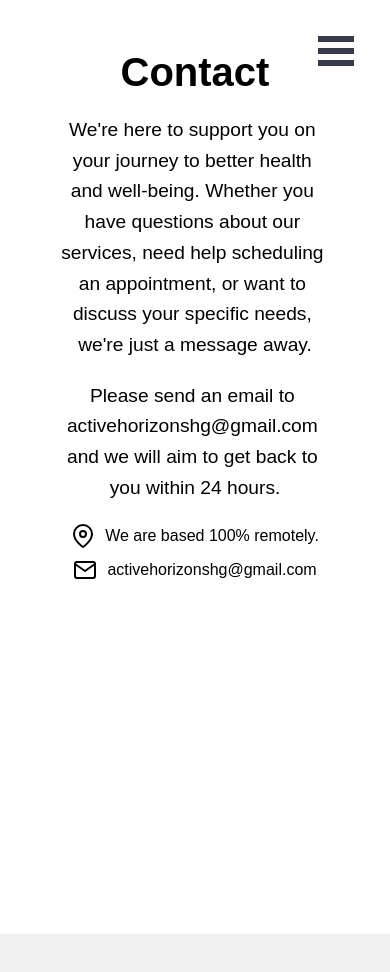
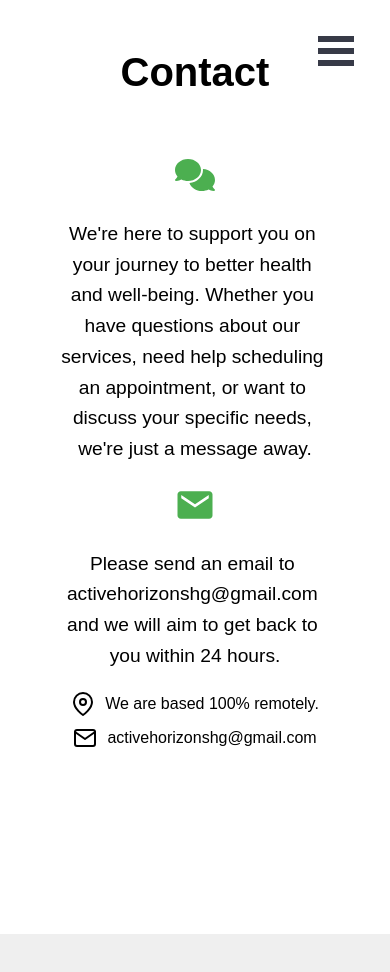
Before and after one commit to justryan55/active-horizons, a React (Vite) app in the folder client/: page /contact in a window 390 px wide. Shown: the top 972 px of the page. Built offline with nearby package versions, Linux system fonts and the light colour scheme.

Commit message:
added responsiveness

```diff
--- a/client/src/components/NavigationBar.tsx
+++ b/client/src/components/NavigationBar.tsx
@@ -11,7 +11,7 @@ const styles = {
     height: "30px",
     right: "36px",
     top: "36px",
-    zIndex: "5000",
+    zIndex: "1100",
   },
 
   bmBurgerBars: {
--- a/client/src/pages/Contact.tsx
+++ b/client/src/pages/Contact.tsx
@@ -1,4 +1,6 @@
 import styled from "styled-components";
+import { FaComments } from "react-icons/fa6";
+import { IoMdMail } from "react-icons/io";
 
 const ContactDivContainer = styled.div`
   height: 100%;
@@ -17,7 +19,7 @@ const ContactDivContainer = styled.div`
 const ContactTitle = styled.div`
   font-size: 2.5rem;
   font-weight: bold;
-  margin-bottom: 20px;
+  margin-bottom: 60px;
 `;
 
 const ContactContent = styled.p`
@@ -26,7 +28,7 @@ const ContactContent = styled.p`
   max-width: 800px;
   font-size: 1.2rem;
   line-height: 1.6;
-  margin: 0 auto 20px;
+  margin: 20px auto 20px;
   width: 80%;
 `;
 
@@ -41,20 +43,34 @@ const IconDivContainer = styled.div`
   }
 `;
 
+const FlexDiv = styled.div`
+  display: flex;
+  flex-direction: row;
+  justify-content: center;
+  flex-wrap: wrap;
+`;
+
 export default function Contact() {
   return (
     <div>
       <ContactDivContainer>
         <ContactTitle>Contact</ContactTitle>
+        <FlexDiv>
+          <div>
+            <FaComments size={40} color="#4caf50" />
+
             <ContactContent>
               We're here to support you on your journey to better health and
-          well-being. Whether you have questions about our services, need help
-          scheduling an appointment, or want to discuss your specific needs,
-          we're just a message away.
+              well-being. Whether you have questions about our services, need
+              help scheduling an appointment, or want to discuss your specific
+              needs, we're just a message away.
             </ContactContent>
+          </div>
+          <div>
+            <IoMdMail size={40} color="#4caf50" />
             <ContactContent>
-          Please send an email to activehorizonshg@gmail.com and we will aim to
-          get back to you within 24 hours.
+              Please send an email to activehorizonshg@gmail.com and we will aim
+              to get back to you within 24 hours.
             </ContactContent>
             <IconDivContainer>
               <img src="/images/map-pin.svg" alt="location" />
@@ -64,6 +80,8 @@ export default function Contact() {
               <img src="/images/mail.svg" alt="email" />
               activehorizonshg@gmail.com
             </IconDivContainer>
+          </div>
+        </FlexDiv>
       </ContactDivContainer>
     </div>
   );
--- a/client/src/pages/Home.tsx
+++ b/client/src/pages/Home.tsx
@@ -13,6 +13,7 @@ const Header = styled.h1`
   color: #333;
   margin-bottom: 20px;
   z-index: 100;
+  text-align: center;
 `;
 
 const Text = styled.h3`
@@ -36,7 +37,7 @@ const ButtonGreen = styled.button`
   text-transform: uppercase;
   box-shadow: 0 4px 6px rgba(0, 0, 0, 0.1);
   transition: background-color 0.3s, transform 0.2s;
-  margin-left: 20px;
+  margin: 10px;
 
   &:hover {
     background-color: #2e7d32;
@@ -64,7 +65,7 @@ const ButtonBlue = styled.button`
   text-transform: uppercase;
   box-shadow: 0 4px 6px rgba(0, 0, 0, 0.1);
   transition: background-color 0.3s, transform 0.2s;
-  margin-left: 20px;
+  margin: 10px;
 
   &:hover {
     background-color: rgb(103, 150, 158);
@@ -79,6 +80,9 @@ const ButtonBlue = styled.button`
 
 const ButtonDiv = styled.div`
   display: flex;
+  justify-content: center;
+  align-items: center;
+  flex-wrap: wrap;
 `;
 
 export default function Home() {
--- a/client/src/pages/Physiotherapy.tsx
+++ b/client/src/pages/Physiotherapy.tsx
@@ -1,10 +1,11 @@
 import styled from "styled-components";
 import InfoIcon from "../components/InfoIcon";
 import { FaAngleDown } from "react-icons/fa";
+import { useEffect, useState } from "react";
 
 const DivIcons = styled.div`
   display: grid;
-  grid-template-columns: repeat(4, 1fr);
+  grid-template-columns: repeat(1, 1fr);
   justify-content: center;
   align-items: center;
   column-gap: 20px;
@@ -13,6 +14,14 @@ const DivIcons = styled.div`
   h1 {
     font-size: 2.5rem;
     margin-bottom: 20px;
+  }
+
+  @media (min-width: 768px) {
+    grid-template-columns: repeat(2, 1fr);
+  }
+
+  @media (min-width: 1050px) {
+    grid-template-columns: repeat(4, 1fr);
   }
 `;
 
@@ -54,7 +63,15 @@ const DivGrid = styled.div`
   display: flex;
   flex-direction: column;
   padding-bottom: 50px;
-  width: 30%;
+  width: 80%;
+
+  @media (min-width: 768px) {
+    width: 80%;
+  }
+
+  @media (min-width: 1050px) {
+    width: 30%;
+  }
 `;
 
 const ProcessDivContainer = styled.div`
@@ -209,7 +226,7 @@ export default function Physiotherapy() {
             The first appointment will include goal setting and the initial
             assessment. Following this, a discussion of suitable management
             plans will take place and the most appropriate plan will be
-            scheduled in.
+            scheduled in
           </ProcessDivContainer>
           <ArrowDiv>
             <FaAngleDown size={50} />
--- a/client/src/pages/Pricing.tsx
+++ b/client/src/pages/Pricing.tsx
@@ -1,6 +1,7 @@
 import styled from "styled-components";
 import { FaHandHoldingUsd, FaClock } from "react-icons/fa";
 import { IoDocumentTextSharp } from "react-icons/io5";
+import { useEffect, useState } from "react";
 
 const PricingContainer = styled.div`
   height: 100%;
@@ -34,7 +35,8 @@ const PricingContent = styled.p`
 
 const DivBackground = styled.div`
   display: grid;
-  grid-template-columns: repeat(2, 1fr);
+  grid-template-columns: ${(props) =>
+    props.isDesktop ? "repeat(2, 1fr)" : "repeat(1, 1fr)"};
   justify-content: center;
   align-items: center;
   background-color: rgb(255, 255, 255, 1);
@@ -76,11 +78,28 @@ const CTAButton = styled.button`
 `;
 
 export default function Pricing() {
+  const [isDesktop, setIsDesktop] = useState(null);
+
+  useEffect(() => {
+    const handleResize = () => {
+      if (window.innerWidth <= 1050) {
+        setIsDesktop(false);
+      } else {
+        setIsDesktop(true);
+      }
+    };
+
+    handleResize();
+
+    window.addEventListener("resize", handleResize);
+    return () => window.removeEventListener("resize", handleResize);
+  }, []);
+
   return (
     <PricingContainer>
       <PricingTitle>Pricing</PricingTitle>
 
-      <DivBackground>
+      <DivBackground isDesktop={isDesktop}>
         <div>
           <IconWrapper>
             <FaHandHoldingUsd />
```
Lines whose indentation alone changed are shown as unchanged.
